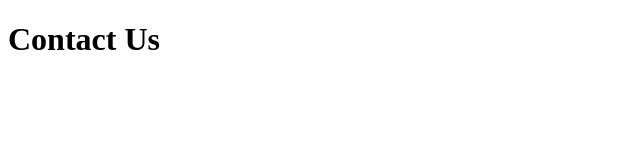
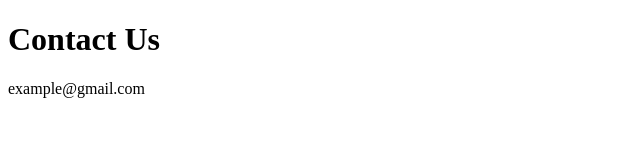
Before and after one commit to MunirVoraSimform/Git-Practical-Exam, a plain HTML site: page contact.html in a window 1280 px wide. Shown: the whole page, without its empty margins (0-640 px from the left). Drawn offline with Linux system fonts and the light colour scheme.

Commit message:
Added email address in contact.html

```diff
--- a/contact.html
+++ b/contact.html
@@ -8,5 +8,6 @@
 </head>
 <body>
     <h1>Contact Us</h1>
+    <p>example@gmail.com</p>
 </body>
 </html>
```
